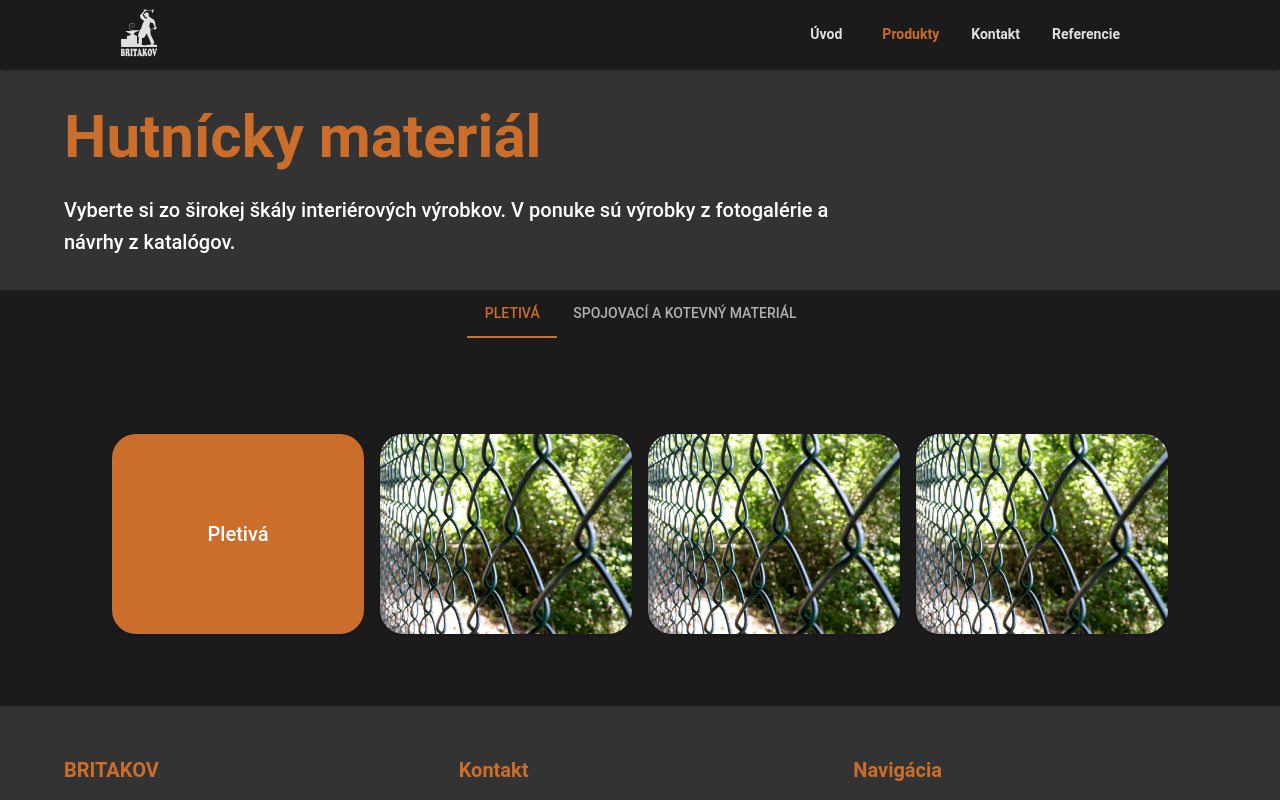
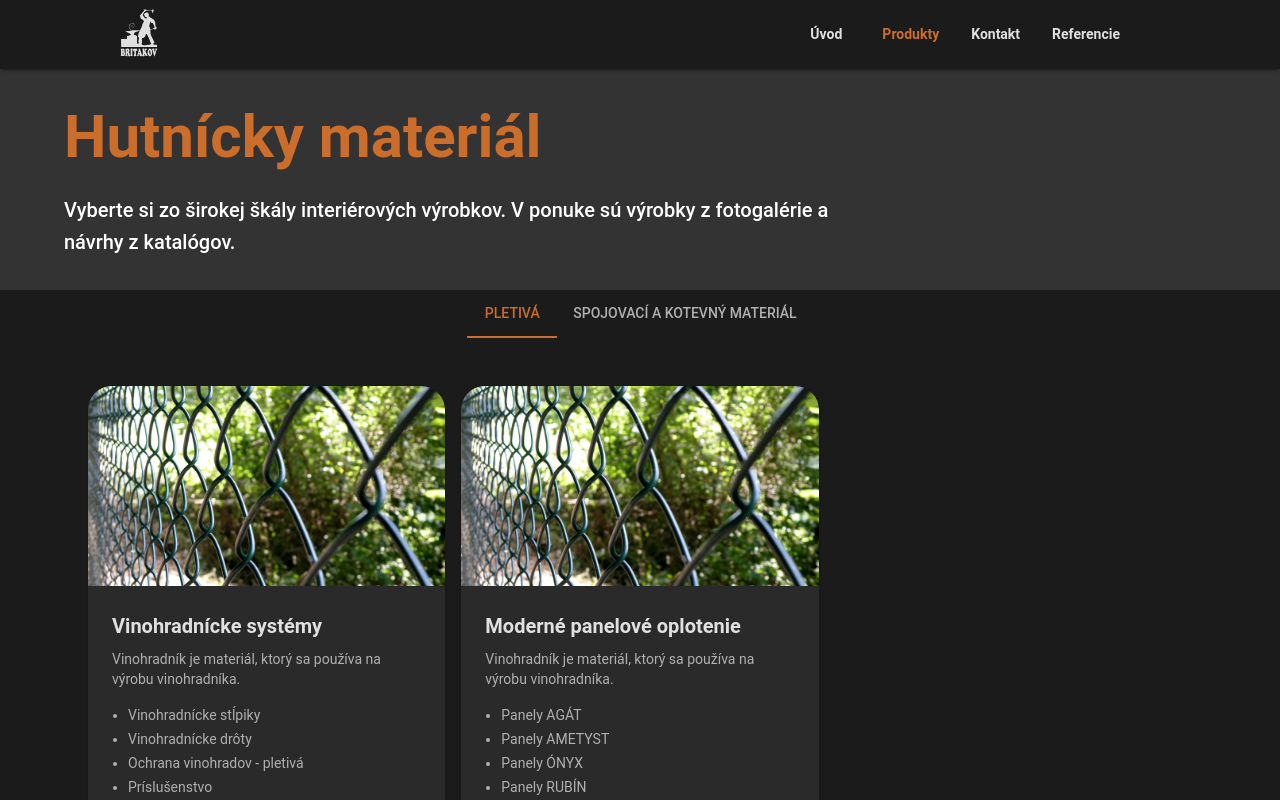
Before and after one commit to nikoleta01/britakov, a Next.js app: page /produkty/hutnicky-material in a window 1280 px wide. Shown: the top 800 px of the page. Built offline with nearby package versions, Linux system fonts and the light colour scheme; some icons are missing.

Commit message:
feat(pletiva): add possibility to download catalogues

```diff
--- /dev/null
+++ b/pages/api/download-pdf.ts
@@ -0,0 +1,51 @@
+import { NextApiRequest, NextApiResponse } from "next";
+import path from "path";
+import fs from "fs";
+
+export default function handler(req: NextApiRequest, res: NextApiResponse) {
+  if (req.method !== "GET") {
+    return res.status(405).json({ message: "Method not allowed" });
+  }
+
+  const { filename } = req.query;
+
+  if (!filename || typeof filename !== "string") {
+    return res.status(400).json({ message: "Filename is required" });
+  }
+
+  // Validate filename to prevent directory traversal attacks
+  if (
+    filename.includes("..") ||
+    filename.includes("/") ||
+    filename.includes("\\")
+  ) {
+    return res.status(400).json({ message: "Invalid filename" });
+  }
+
+  const filePath = path.join(process.cwd(), "private", "pdfs", filename);
+
+  try {
+    // Check if file exists
+    if (!fs.existsSync(filePath)) {
+      return res.status(404).json({ message: "File not found" });
+    }
+
+    // Read the file
+    const fileBuffer = fs.readFileSync(filePath);
+
+    // Set appropriate headers
+    res.setHeader("Content-Type", "application/pdf");
+    res.setHeader("Content-Disposition", `attachment; filename="${filename}"`);
+    res.setHeader("Content-Length", fileBuffer.length);
+
+    // Optional: Add security headers
+    res.setHeader("X-Content-Type-Options", "nosniff");
+    res.setHeader("X-Frame-Options", "DENY");
+
+    // Send the file
+    res.send(fileBuffer);
+  } catch (error) {
+    console.error("Error serving PDF:", error);
+    res.status(500).json({ message: "Error serving file" });
+  }
+}
--- a/pages/produkty/hutnicky-material.tsx
+++ b/pages/produkty/hutnicky-material.tsx
@@ -1,11 +1,51 @@
 import Layout from "../../components/layout/Layout";
 import TitleDescriptionSection from "../../components/common/TitleDescriptionSection";
 import ProductGallery from "../../components/ProductGallery";
-import { Container, Box, Tabs, Tab, Typography } from "@mui/material";
+import {
+  Container,
+  Box,
+  Tabs,
+  Tab,
+  Typography,
+  Card,
+  Grid,
+} from "@mui/material";
 import TabPanel from "../../components/TabPanel";
 import { useState } from "react";
 import pletivo from "../../src/images/products/pletiva.jpg";
+import Image from "next/image";
+import { downloadPDF } from "../../utils/pdfDownloader";
 
+const meshList = [
+  {
+    title: "Vinohradnícke systémy",
+    description:
+      "Vinohradník je materiál, ktorý sa používa na výrobu vinohradníka.",
+    image: pletivo.src,
+    pdfFilename: "vinohradnicke-systemy.pdf",
+    items: [
+      "Vinohradnícke stĺpiky",
+      "Vinohradnícke drôty",
+      "Ochrana vinohradov - pletivá",
+      "Príslušenstvo",
+    ],
+  },
+  {
+    title: "Moderné panelové oplotenie",
+    description:
+      "Vinohradník je materiál, ktorý sa používa na výrobu vinohradníka.",
+    image: pletivo.src,
+    pdfFilename: "vinohradnicke-systemy.pdf",
+    items: [
+      "Panely AGÁT",
+      "Panely AMETYST",
+      "Panely ÓNYX",
+      "Panely RUBÍN",
+      "Panely SMARAGD",
+      "Brány TOP",
+    ],
+  },
+];
 const gallerySections = [
   {
     title: "Pletivá",
@@ -53,11 +93,92 @@ function Interier() {
           </Tabs>
 
           <TabPanel value={value} index={0}>
-            <ProductGallery sections={gallerySections} />
+            <Grid container spacing={2}>
+              {meshList.map((mesh, index) => (
+                <Grid key={index} size={{ xs: 12, sm: 6, md: 4 }}>
+                  <Card
+                    sx={{
+                      height: "100%",
+                      display: "flex",
+                      flexDirection: "column",
+                      borderRadius: "24px",
+                      overflow: "hidden",
+                      boxShadow:
+                        "0 1px 3px rgba(0, 0, 0, 0.05), 0 1px 2px rgba(0, 0, 0, 0.1)",
+                      transition: "0.3s",
+                      "&:hover": {
+                        transform: "translateY(-2px)",
+                        boxShadow: 6,
+                        cursor: "pointer",
+                      },
+                    }}
+                    onClick={async (e) => {
+                      e.preventDefault();
+                      e.stopPropagation();
+                      try {
+                        await downloadPDF(
+                          mesh.pdfFilename,
+                          `${mesh.title}.pdf`
+                        );
+                      } catch (error) {
+                        console.error("Download failed:", error);
+                      }
+                    }}
+                  >
+                    <Box
+                      sx={{
+                        position: "relative",
+                        height: 200,
+                        width: "100%",
+                      }}
+                    >
+                      <Image
+                        src={mesh.image}
+                        alt={mesh.title}
+                        fill
+                        style={{ objectFit: "cover" }}
+                      />
+                    </Box>
+                    <Box sx={{ p: 3 }}>
+                      <Typography
+                        variant="h6"
+                        component="h2"
+                        gutterBottom
+                        sx={{ fontWeight: 600 }}
+                      >
+                        {mesh.title}
+                      </Typography>
+                      <Typography
+                        variant="body2"
+                        color="text.secondary"
+                        sx={{ mb: 2 }}
+                      >
+                        {mesh.description}
+                      </Typography>
+                      <Box component="ul" sx={{ pl: 2, m: 0 }}>
+                        {mesh.items.map((item, itemIndex) => (
+                          <Typography
+                            key={itemIndex}
+                            component="li"
+                            variant="body2"
+                            color="text.secondary"
+                            sx={{ mb: 0.5 }}
+                          >
+                            {item}
+                          </Typography>
+                        ))}
+                      </Box>
+                    </Box>
+                  </Card>
+                </Grid>
+              ))}
+            </Grid>
+            {/* <ProductGallery sections={gallerySections} /> */}
           </TabPanel>
 
           <TabPanel value={value} index={1}>
-            <Typography variant="h5">Spojovací a kotevný materiál</Typography>
+            <ProductGallery sections={gallerySections} />
+            {/* <Typography variant="h5">Spojovací a kotevný materiál</Typography> */}
           </TabPanel>
         </Box>
       </Container>
--- /dev/null
+++ b/utils/pdfDownloader.ts
@@ -0,0 +1,41 @@
+export const downloadPDF = async (filename: string, displayName?: string) => {
+  try {
+    console.log("Attempting to download PDF:", filename);
+
+    const downloadUrl = `/api/download-pdf?filename=${encodeURIComponent(
+      filename
+    )}`;
+    console.log("Download URL:", downloadUrl);
+
+    // Try simple link approach first (more reliable)
+    const link = document.createElement("a");
+    link.href = downloadUrl;
+    link.download = displayName || filename;
+    link.target = "_blank";
+    link.style.display = "none";
+
+    document.body.appendChild(link);
+    link.click();
+    document.body.removeChild(link);
+
+    console.log("PDF download triggered successfully");
+  } catch (error) {
+    console.error("Error downloading PDF:", error);
+    alert(`Error downloading PDF: ${error}`);
+  }
+};
+
+export const downloadPDFDirect = (publicUrl: string, filename: string) => {
+  try {
+    const link = document.createElement("a");
+    link.href = publicUrl;
+    link.download = filename;
+    link.target = "_blank";
+
+    document.body.appendChild(link);
+    link.click();
+    document.body.removeChild(link);
+  } catch (error) {
+    console.error("Error downloading PDF:", error);
+  }
+};
```
Also changed, not shown: 1 other file (tests, documents, lock files or other folders).
